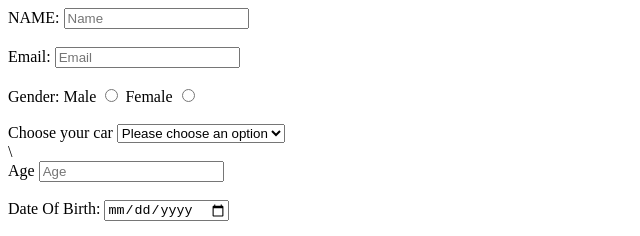
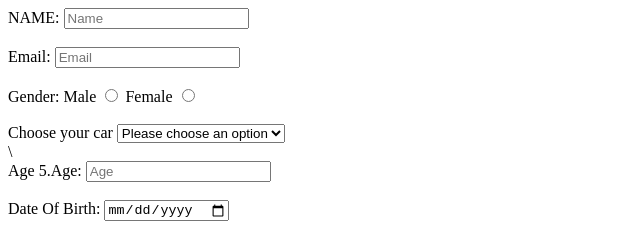
Before and after one commit to acciojob/signup-form-car-deepak-singh-jethi, a website: page main.html in a window 1280 px wide. Shown: the top 236 px of the page, 0-640 px from the left. Drawn offline with Linux system fonts and the light colour scheme.

Commit message:
created a submission

```diff
--- a/main.html
+++ b/main.html
@@ -49,10 +49,10 @@
 
       <!-- Age -->
 
-      <label for="age"> Age</label>
-
-      <input type="number" name="age" min="0" id="age" placeholder="Age" />
-      <br /><br />
+      <label for="age">Age</label>
+ <label for="age">5.Age:</label>
+			 <input type="number" id="age" min="0" placeholder="Age" required >
+         <br /><br />
 
       <!-- dob -->
 
```
